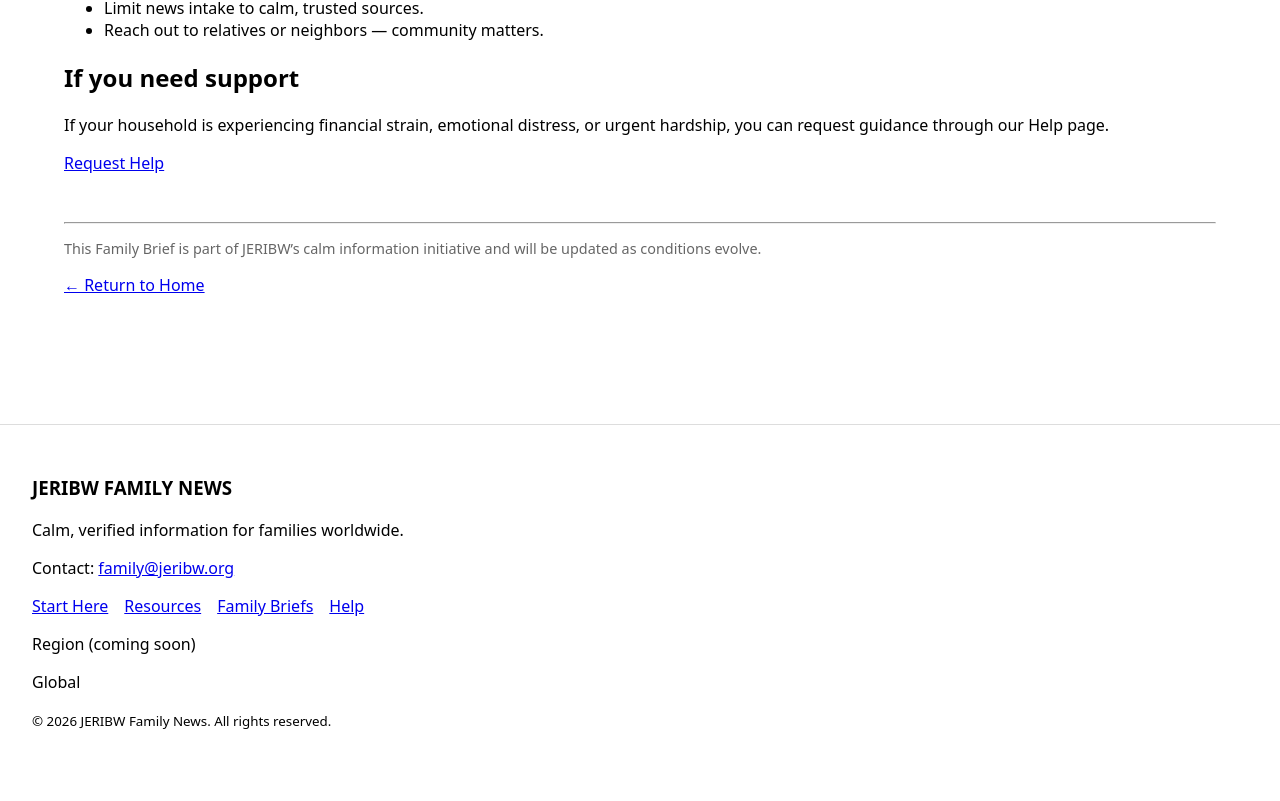
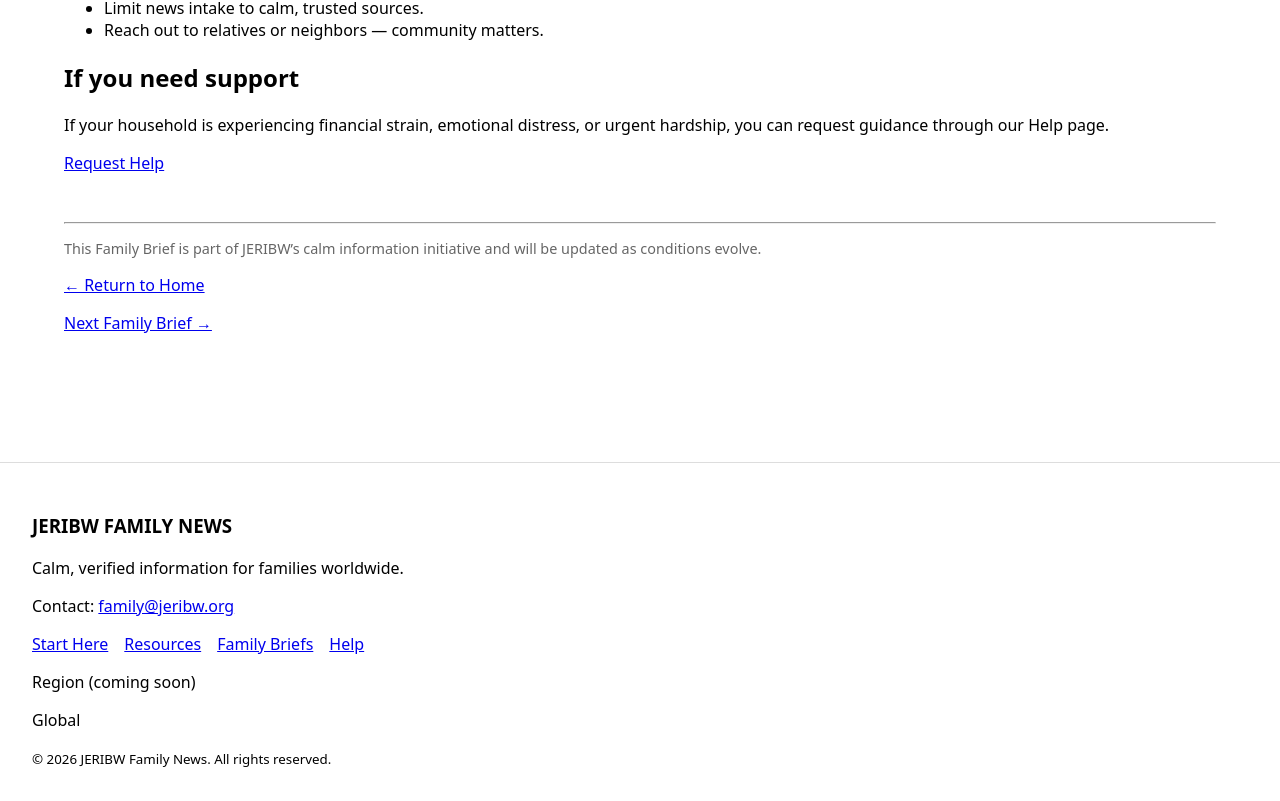
Before and after one commit to Jeribw-Foundation/jeribw, a Next.js app: page /briefs/first-family-brief in a window 1280 px wide. Shown: the part 744-1545 px from the top of the page. Before the commit the page ends 1507 px from the top, so only its background shows below. Built offline with nearby package versions, Linux system fonts and the light colour scheme.

Commit message:
Link family brief #001 to Brief #002

```diff
--- a/app/briefs/first-family-brief/page.tsx
+++ b/app/briefs/first-family-brief/page.tsx
@@ -83,6 +83,9 @@ export default function FirstFamilyBrief() {
         <p style={{ marginTop: "1rem" }}>
           <a href="/">← Return to Home</a>
         </p>
+        <p style={{ marginTop: "0.75rem" }}>
+  <a href="/briefs/family-brief-002">Next Family Brief →</a>
+</p>
       </section>
     </main>
   );
```
